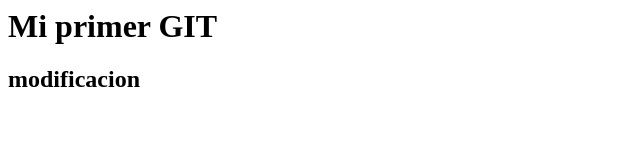
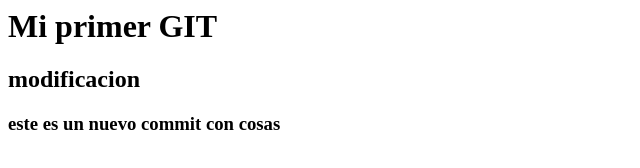
Before and after one commit to MFrankenberger/clase2517-primerGIT, a plain HTML site: page index.html in a window 1280 px wide. Shown: the whole page, without its empty margins (0-640 px from the left). Drawn offline with Linux system fonts and the light colour scheme.

Commit message:
agregue un h3

```diff
--- a/index.html
+++ b/index.html
@@ -5,6 +5,7 @@
 <body>
 <h1> Mi primer GIT</h1>
 <h2> modificacion </h2>
+<h3>este es un nuevo commit con cosas</h3>
 </body>
 
 </html>
```
